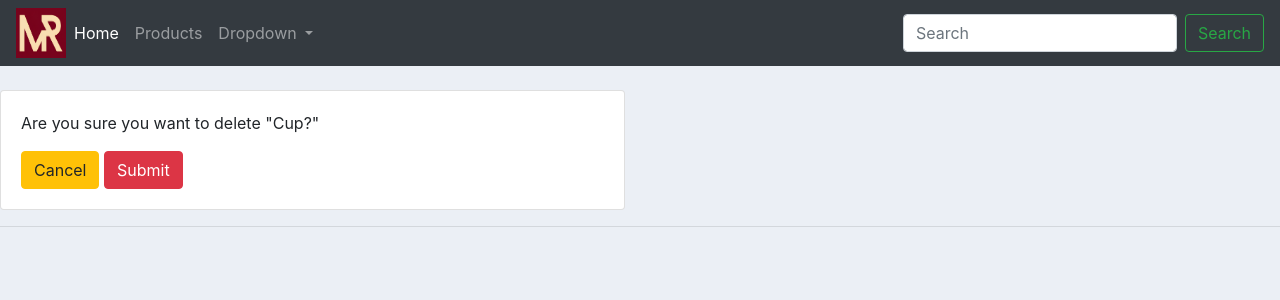
After one commit to MoustafaRahal/djangoProject, a Django app: page /delete_order/1 in a window 1280 px wide. The commit adds this page. Shown: the top 300 px of the page. Run offline with Django 5.2, Linux system fonts and the light colour scheme; data comes from the database, SQL or seed files in the repository; both versions use the stored data as it was after the commit.

Commit message:
1. "delete order" functionality is done. 2. some bootstrap is added to update/delete order forms.

```diff
--- a/accountsApp/models.py
+++ b/accountsApp/models.py
@@ -48,5 +48,5 @@ class Order(models.Model):
     status = models.CharField(max_length=200, null=True)
     date_created = models.DateField(auto_now_add=True)
 
-    #def __str__(self):
-     #   return self.name
+    def __str__(self):
+        return self.product.name
--- a/accountsApp/urls.py
+++ b/accountsApp/urls.py
@@ -6,6 +6,7 @@ urlpatterns = [
     #path('dashboard.html/', views.dashboard),
     path('products/', views.products, name='products'),
     path('customer/<str:pk>', views.customer, name='customer'),
-    path('create_orders/', views.createOrder, name='create_order'),
-    path('update_orders/<str:pk>', views.updateOrder, name='update_order'),
+    path('create_order/', views.createOrder, name='create_order'),
+    path('update_order/<str:pk>', views.updateOrder, name='update_order'),
+    path('delete_order/<str:pk>', views.deleteOrder, name='delete_order'),
 ]
--- a/accountsApp/views.py
+++ b/accountsApp/views.py
@@ -53,5 +53,13 @@ def updateOrder(request, pk):
             form.save()
             return redirect('/')
 
-    context = {'form':form}
-    return  render(request, '../templates/order_form.html', context)
+    context = {'form': form}
+    return render(request, '../templates/order_form.html', context)
+
+def deleteOrder(request, pk):
+    order = Order.objects.get(id=pk)
+    if request.method == 'POST':
+        order.delete()
+        return redirect('/')
+    context = {'item': order}
+    return render(request, '../templates/delete.html', context)
--- a/templates/customer.html
+++ b/templates/customer.html
@@ -60,8 +60,8 @@
                             <td>{{ i.product.category }}</td>
                             <td>{{ i.product.date_created }}</td>
                             <td>{{ i.status }}</td>
-                            <td><a class="btn btn-sm btn-info" href="">Update</a></td>
-                            <td><a class="btn btn-sm btn-danger" href="">Remove</a></td>
+                            <td><a class="btn btn-sm btn-info" href="{% url 'update_order' i.id %}">Update</a></td>
+                            <td><a class="btn btn-sm btn-danger" href="{% url 'delete_order' i.id %}">Remove</a></td>
                         </tr>
                     {% endfor %}
                 </table>
--- a/templates/dashboard.html
+++ b/templates/dashboard.html
@@ -44,7 +44,7 @@
                         <td>{{ i.date_created }}</td>
                         <td>{{ i.status }}</td>
                         <td><a class="btn btn-sm btn-info" href="{% url 'update_order' i.id %}">Update</a></td>
-                        <td><a class="btn btn-sm btn-danger" href="">Remove</a></td>
+                        <td><a class="btn btn-sm btn-danger" href="{% url 'delete_order' i.id %}">Remove</a></td>
                     </tr>
                     {% endfor %}
                 </table>
--- /dev/null
+++ b/templates/delete.html
@@ -0,0 +1,19 @@
+{% extends 'main.html' %}
+{% load static %}
+{% block content %}
+
+<br>
+<div class="row">
+    <div class="col-md-6">
+        <div class="card card-body">
+            <p>Are you sure you want to delete "{{ item }}?"</p>
+            <form action="{% url 'delete_order' item.id %}" method="POST">
+            {% csrf_token %}
+                <a class="btn btn-warning" href="{% url 'home' %}">Cancel</a>
+                <input class="btn btn-danger" type="submit" name="Confirm">
+            </form>
+
+        </div>
+    </div>
+</div>
+{% endblock %}
```
Also changed, not shown: templates/order_form.html (+12 -5 lines), db.sqlite3.
